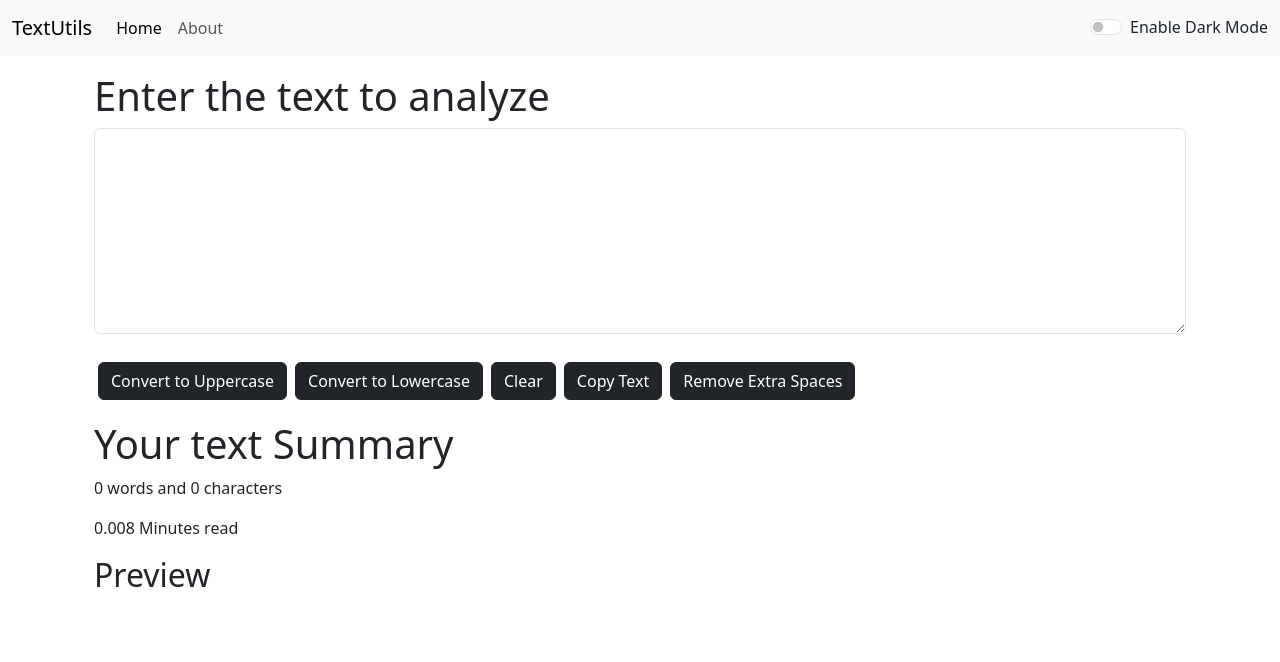
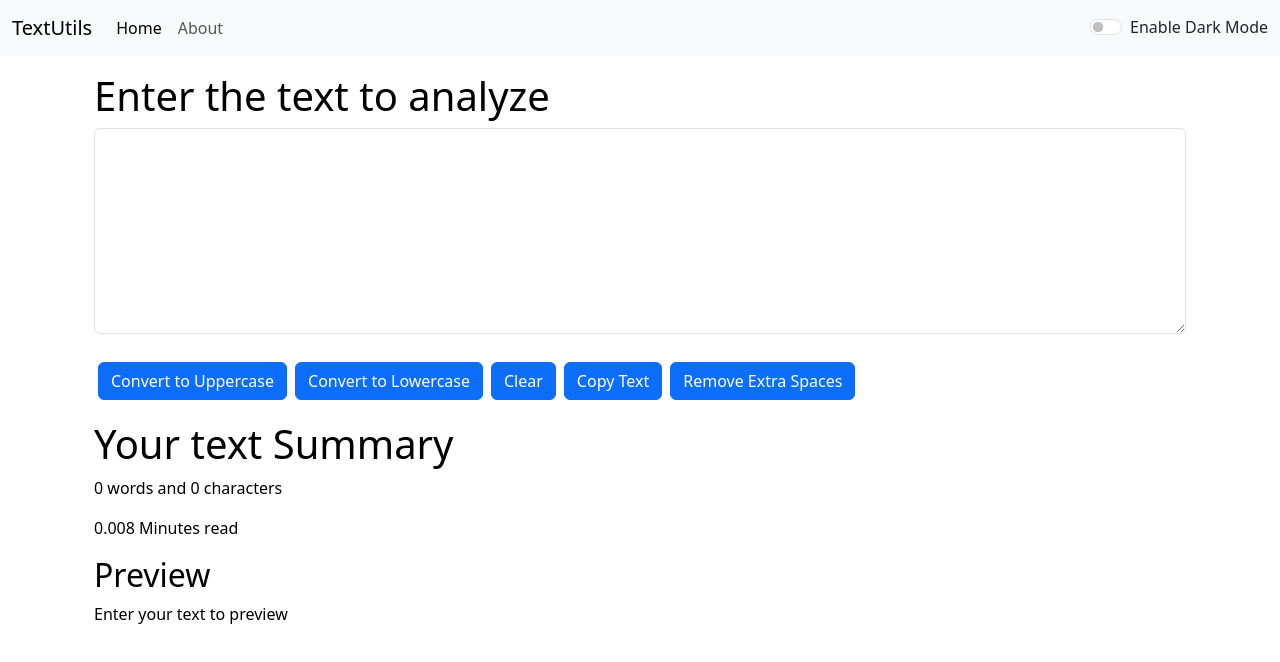
Before and after one commit to m-shahmeer/TextUtil, a React (Create React App) app: page / in a window 1280 px wide. Shown: the top 662 px of the page. Built offline with nearby package versions, Linux system fonts and the light colour scheme.

Commit message:
Updated Preview Functionality

```diff
--- a/src/App.js
+++ b/src/App.js
@@ -6,16 +6,19 @@ function App() {
   const toggleMode = () => {
     if(mode === 'light'){
       setmode('dark');
+      document.body.style.backgroundColor = 'grey';
     }
     else{
       setmode('light');
+      document.body.style.backgroundColor = 'white';
+
     }
   }
   return (
     <>
 <Navbar title="TextUtils" mode={mode} toggleMode={toggleMode}/>
 <div className="container my-3">
-  <TextForm heading = "Enter the text to analyze"/>
+  <TextForm heading = "Enter the text to analyze" mode={mode}/>
 
   </div>
 
--- a/src/components/TextForm.js
+++ b/src/components/TextForm.js
@@ -35,24 +35,24 @@ export default function (props) {
 
   return (
     <>
-    <div className='container'>
+    <div className='container' style={{color: props.mode==='dark'?'white':'black'}} >
         <h1>{props.heading}</h1>
 <div className="mb-4">
 
-  <textarea className="form-control" value={text} onChange={handleOnChange} id="myBox" rows="8"></textarea>
+  <textarea className="form-control" value={text} style={{backgroundColor: props.mode==='dark'?'grey':'white', color:props.mode==='dark'?'white':'black'}} onChange={handleOnChange} id="myBox" rows="8"></textarea>
 </div>
-<button className="btn btn-dark mx-1 my-1"  onClick={handleUpClick}>Convert to Uppercase</button>
-<button className="btn btn-dark mx-1 my-1"  onClick={handlelowClick}>Convert to Lowercase</button>
-<button className="btn btn-dark mx-1 my-1" onClick={handleclearClick}>Clear</button>
-<button className="btn btn-dark mx-1 my-1" onClick={handlecopyclick}>Copy Text</button>
-<button className="btn btn-dark mx-1 my-1" onClick={handleExtraSpaces}>Remove Extra Spaces</button>
+<button className="btn btn-primary mx-1 my-1"  onClick={handleUpClick}>Convert to Uppercase</button>
+<button className="btn btn-primary mx-1 my-1"  onClick={handlelowClick}>Convert to Lowercase</button>
+<button className="btn btn-primary mx-1 my-1" onClick={handleclearClick}>Clear</button>
+<button className="btn btn-primary mx-1 my-1" onClick={handlecopyclick}>Copy Text</button>
+<button className="btn btn-primary mx-1 my-1" onClick={handleExtraSpaces}>Remove Extra Spaces</button>
     </div>
-    <div className="container my-3">
+    <div className="container my-3" style={{color: props.mode==='dark'?'white':'black'}}>
       <h1>Your text Summary</h1>
       <p>{text.split(" ").length - 1} words and {text.length} characters</p>
       <p>{0.008 * text.split(" ").length} Minutes read</p>
       <h2>Preview</h2>
-      <p>{text}</p>
+      <p>{text.length>0?text:"Enter your text to preview"}</p>
     </div>
     </>
   )
```
